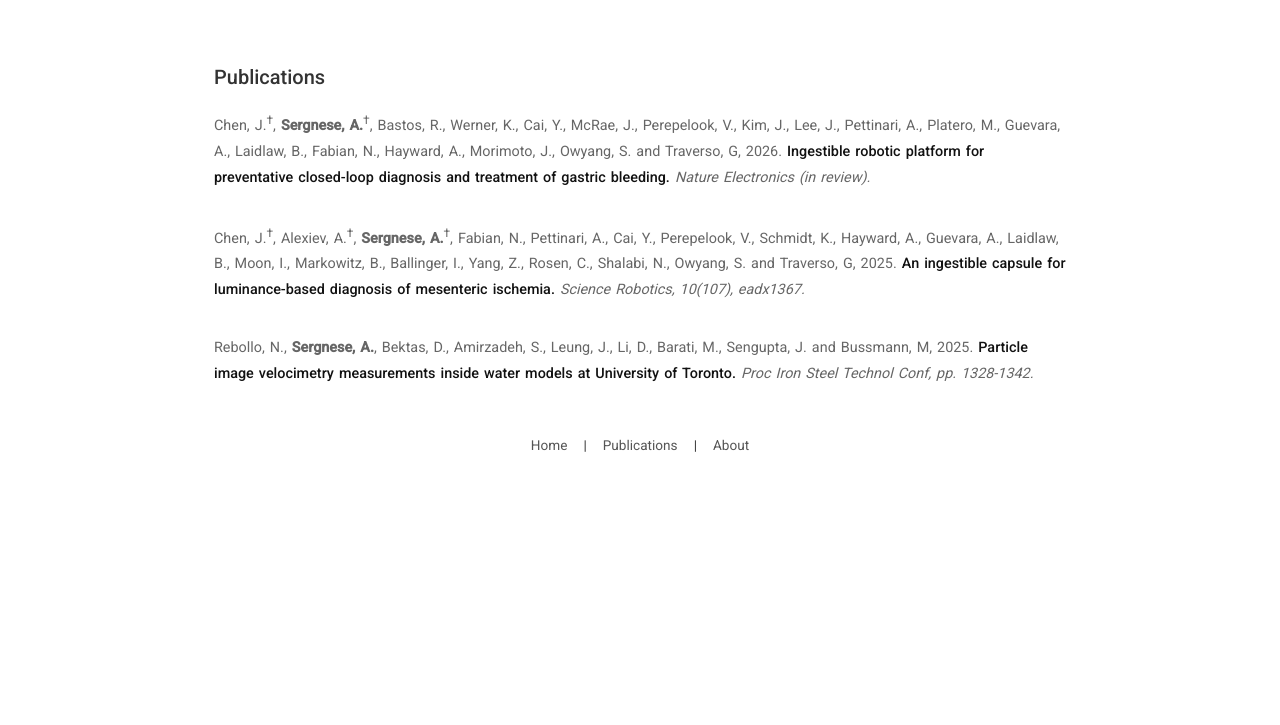
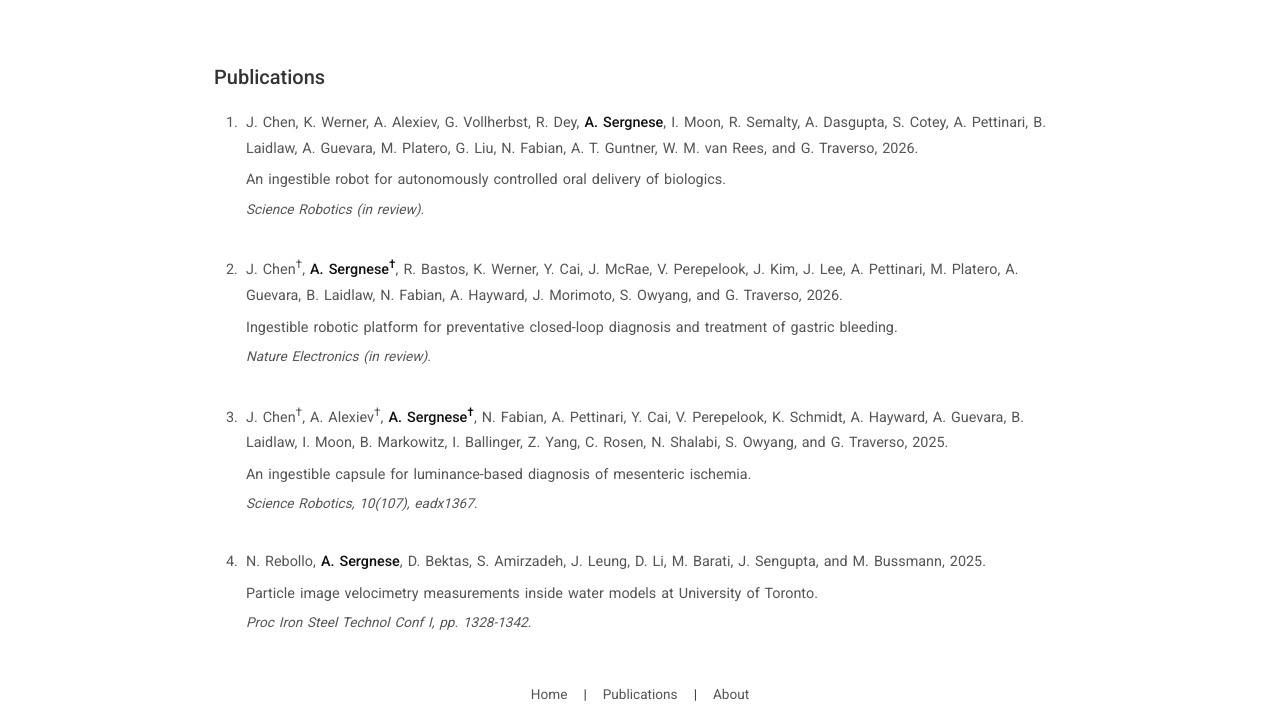
Before and after one commit to tonysergnese/portfolio, a plain HTML site: page projects/pubs.html in a window 1280 px wide. Shown: the part 80-805 px from the top of the page. Drawn offline with Linux system fonts and the light colour scheme.

Commit message:
fixed publications section

```diff
--- a/projects/pubs.html
+++ b/projects/pubs.html
@@ -33,38 +33,56 @@
         <div class="container">
             <div class="hero-text">
                 <h2 class="hero-title"><P>Publications</P></h2>
-                <p class="publication">
-                    Chen, J.<sup>†</sup>, <strong>Sergnese, A.</strong><sup>†</sup>, Bastos, R., Werner, K., Cai, Y., McRae, J., Perepelook, V., Kim, J., Lee, J., Pettinari, A.,
-                    Platero, M., Guevara, A., Laidlaw, B., Fabian, N., Hayward, A., Morimoto, J., Owyang, S. and Traverso, G, 2026.
+
+                <ol class="publication-list">
+
+                  <li class="publication">
+                      J. Chen, K. Werner, A. Alexiev, G. Vollherbst, R. Dey, <span class="my-name">A. Sergnese</span>, I. Moon, R. Semalty, A. Dasgupta, S. Cotey, A. Pettinari, B. Laidlaw, A. Guevara, M. Platero, G. Liu, N. Fabian, A. T. Guntner, W. M. van Rees, and G. Traverso, 2026.
                       <span class="paper-title">
+                           An ingestible robot for autonomously controlled oral delivery of biologics.
+                      </span>
+                      <span class="journal">
+                          Science Robotics (in review).
+                      </span>
+                  </li>
+
+
+                  <li class="publication">
+                      J. Chen<sup>†</sup>, <span class="my-name">A. Sergnese<sup>†</sup></span>, R. Bastos, K. Werner, Y. Cai, J. McRae, V. Perepelook, J. Kim, J. Lee, A. Pettinari, M. Platero, A. Guevara, B. Laidlaw, N. Fabian, A. Hayward, J. Morimoto, S. Owyang, and G. Traverso, 2026.
+                      <span class="paper-title">
+                        <a href="https://www.gastrojournal.org/article/S0016-5085(26)06313-4/abstract" target="_blank" rel="noopener noreferrer">
                         Ingestible robotic platform for preventative closed-loop diagnosis and treatment of gastric bleeding.
+                        </a>
                       </span>
                       <span class="journal">
                           Nature Electronics (in review).
                       </span>
-                </p>
+                  </li>
 
-                <p class="publication">
-                    Chen, J.<sup>†</sup>, Alexiev, A.<sup>†</sup>, <strong>Sergnese, A.</strong><sup>†</sup>, Fabian, N., Pettinari, A., Cai, Y., Perepelook, V., Schmidt, K.,
-                    Hayward, A., Guevara, A., Laidlaw, B., Moon, I., Markowitz, B., Ballinger, I., Yang, Z., Rosen, C., Shalabi, N., Owyang, S. and Traverso, G, 2025.
+                  <li class="publication">
+                      J. Chen<sup>†</sup>, A. Alexiev<sup>†</sup>, <span class="my-name">A. Sergnese<sup>†</sup></span>, N. Fabian, A. Pettinari, Y. Cai, V. Perepelook, K. Schmidt, A. Hayward, A. Guevara, B. Laidlaw, I. Moon, B. Markowitz, I. Ballinger, Z. Yang, C. Rosen, N. Shalabi, S. Owyang, and G. Traverso, 2025.
                       <span class="paper-title">
+                          <a href="https://www.science.org/doi/10.1126/scirobotics.adx1367" target="_blank" rel="noopener noreferrer">
                               An ingestible capsule for luminance-based diagnosis of mesenteric ischemia.
+                          </a>
                       </span>
                       <span class="journal">
                           Science Robotics, 10(107), eadx1367.
                       </span>
-                </p>
+                    </li>
 
-                <p class="publication">
-                    Rebollo, N., <strong>Sergnese, A.</strong>, Bektas, D., Amirzadeh, S., Leung, J., Li, D., Barati, M., Sengupta, J. and Bussmann, M, 2025.
+                  <li class="publication">
+                      N. Rebollo, <span class="my-name">A. Sergnese</span>, D. Bektas, S. Amirzadeh, J. Leung, D. Li, M. Barati, J. Sengupta, and M. Bussmann, 2025.
                       <span class="paper-title">
+                          <a href="https://aistech.secure-platform.com/site/gallery/rounds/82011/details/15327" target="_blank" rel="noopener noreferrer">
                               Particle image velocimetry measurements inside water models at University of Toronto.
+                          </a>
                       </span>
                       <span class="journal">
-                        Proc Iron Steel Technol Conf, pp. 1328-1342.
+                          Proc Iron Steel Technol Conf I, pp. 1328-1342.
                       </span>
-                </p>
-
+                    </li>
+                </ol>
 
             </div>
 
--- a/style.css
+++ b/style.css
@@ -559,16 +559,42 @@
             font-size: 0.9rem;
             word-spacing: 0.1em;
             line-height: 1.8;
-            color: #666;
+            color: #555;
             margin-bottom: 2rem;
+            padding-left: 0.2rem;
         }
 
         .paper-title {
-            font-weight: 450;
-            color: #111;
+            display: block;
+            margin-top: 0.35rem;
+            margin-bottom: 0.2rem;
+            color: #555;
+            font-size: 0.9rem;
+        }
+
+        .paper-title a {
+            color: inherit;
+            text-decoration: none;
+            transition: color 0.2s ease;
+        }
+
+        .paper-title a:hover {
+            color: #1f5ea8;      /* or your site's accent color */
+            text-decoration: underline;
         }
 
         .journal {
             font-style: italic;
-            color: #666;
+            color: #555;
+            font-size: 0.85rem;
         }
+
+        .publication-list {
+            list-style-position: outside;
+            padding-left: 1.8rem;
+        }
+
+        .my-name {
+            font-weight: 550;
+            color: #111;
+        }
```
Lines whose indentation alone changed are shown as unchanged.
